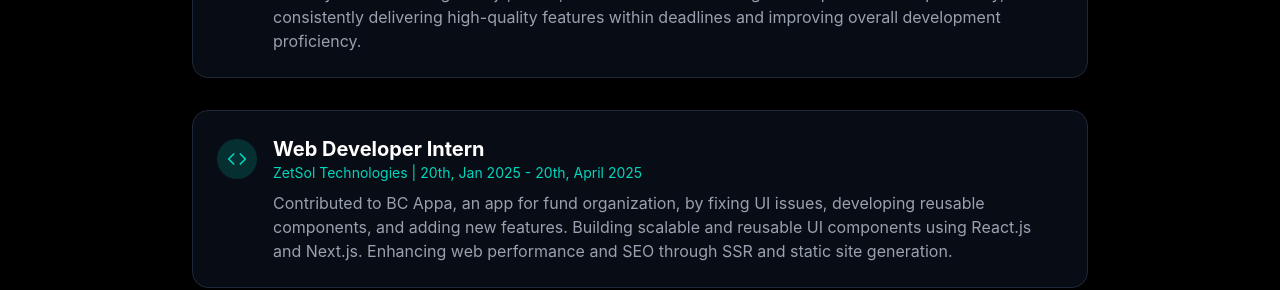
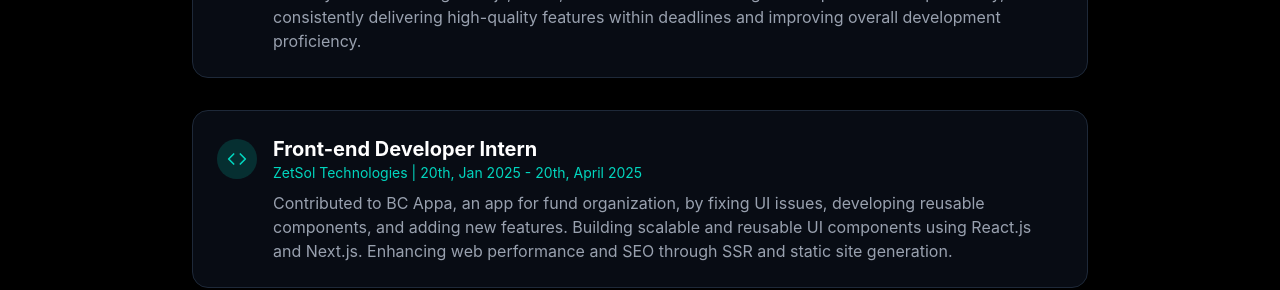
Before and after one commit to AleeMuhammad/Frontend-Portfolio, a React (Vite) app: page / in a window 1280 px wide. Shown: the part 1140-1430 px from the top of the page. Built offline with nearby package versions, Linux system fonts and the light colour scheme.

Commit message:
added new changes

```diff
--- a/src/components/About.jsx
+++ b/src/components/About.jsx
@@ -14,7 +14,7 @@ const About = () => {
     },
     {
       id: 2,
-      role: 'Web Developer Intern',
+      role: 'Front-end Developer Intern',
       company: 'ZetSol Technologies',
       period: '20th, Jan 2025 - 20th, April 2025',
       description: 'Contributed to BC Appa, an app for fund organization, by fixing UI issues, developing reusable components, and adding new features. Building scalable and reusable UI components using React.js and Next.js. Enhancing web performance and SEO through SSR and static site generation.',
```
